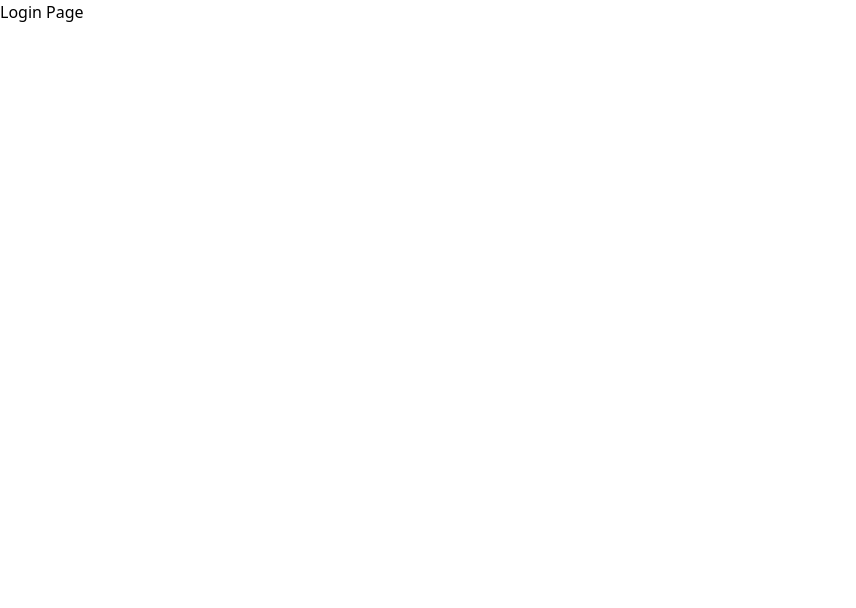
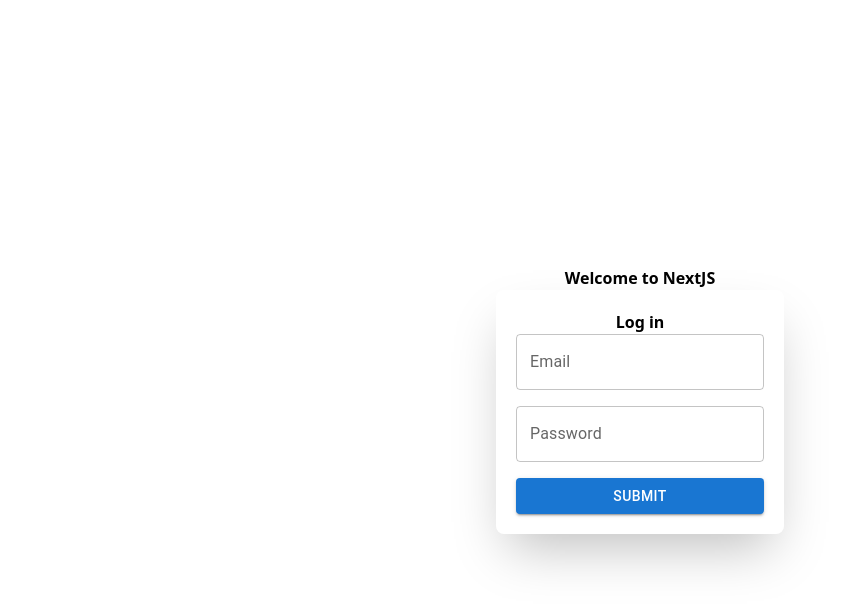
Before and after one commit to phantuananh18/next-my-app, a Next.js app: page /login in a window 1280 px wide. Shown: the top 608 px of the page, without its empty margins (0-856 px from the left). Built offline with nearby package versions, Linux system fonts and the light colour scheme.

Commit message:
Install redux toolkit and set up LoginForm component

```diff
--- a/package.json
+++ b/package.json
@@ -12,9 +12,13 @@
     "@emotion/react": "^11.11.4",
     "@emotion/styled": "^11.11.5",
     "@mui/material": "^5.15.15",
+    "@reduxjs/toolkit": "^2.2.4",
+    "formik": "^2.4.6",
     "next": "14.2.3",
     "react": "^18",
-    "react-dom": "^18"
+    "react-dom": "^18",
+    "react-redux": "^9.1.2",
+    "yup": "^1.4.0"
   },
   "devDependencies": {
     "@types/node": "^20",
--- a/src/app/login/page.tsx
+++ b/src/app/login/page.tsx
@@ -1,9 +1,15 @@
-const Page =() => {
-    return(
-        <div>
-            <h1>Login Page</h1>
-        </div>
-    )
-}
+import React from 'react';
+import LoginForm from '@/components/LoginForm';
 
-export default Page;
+const page = () => {
+  return (
+    <div className='flex flex-col px-4 py-8 min-h-screen h-screen justify-center w-full items-center'>
+      <h1 className='font-bold'>Welcome to NextJS</h1>
+      <div className='rounded-lg shadow-2xl'>
+        <LoginForm />
+      </div>
+    </div>
+  );
+};
+
+export default page;
--- /dev/null
+++ b/src/components/LoginForm.tsx
@@ -0,0 +1,63 @@
+'use client';
+import { TextField, Button } from '@mui/material';
+import { useState } from 'react';
+import * as yup from 'yup';
+import { useFormik } from 'formik';
+
+export interface LoginFormValues {
+  email: string;
+  password: string;
+}
+
+export interface LoginFormProps {
+  initialValues: LoginFormValues;
+  onSubmit: () => void;
+}
+
+const LoginForm = () => {
+  const [text, setText] = useState('');
+
+  const handleChange = (e: React.ChangeEvent<HTMLInputElement | HTMLTextAreaElement>) => {
+    console.log(e.target.value);
+
+    setText(e.target.value);
+  };
+
+  const handleSubmit = () => {
+    console.log('oke');
+    setText('');
+  }
+
+  return (
+    <div className='p-5'>
+      <h1 className='font-bold text-center'>Log in</h1>
+      <form className='grid gap-4' onSubmit={() => handleSubmit()}>
+        <div>
+          <TextField
+            fullWidth
+            id='outlined'
+            label='Email'
+            placeholder='abc@email.com'
+            type='text'
+            autoComplete='email'
+            value={text}
+            onChange={(e) => handleChange(e)}
+          />
+        </div>
+        <div>
+          <TextField
+            fullWidth
+            id='outlined'
+            label='Password'
+            placeholder='*********'
+            type='text'
+            autoComplete='new-password'
+          />
+        </div>
+        <Button variant='contained'>Submit</Button>
+      </form>
+    </div>
+  );
+};
+
+export default LoginForm;
```
Also changed, not shown: 1 other file (tests, documents, lock files or other folders).
